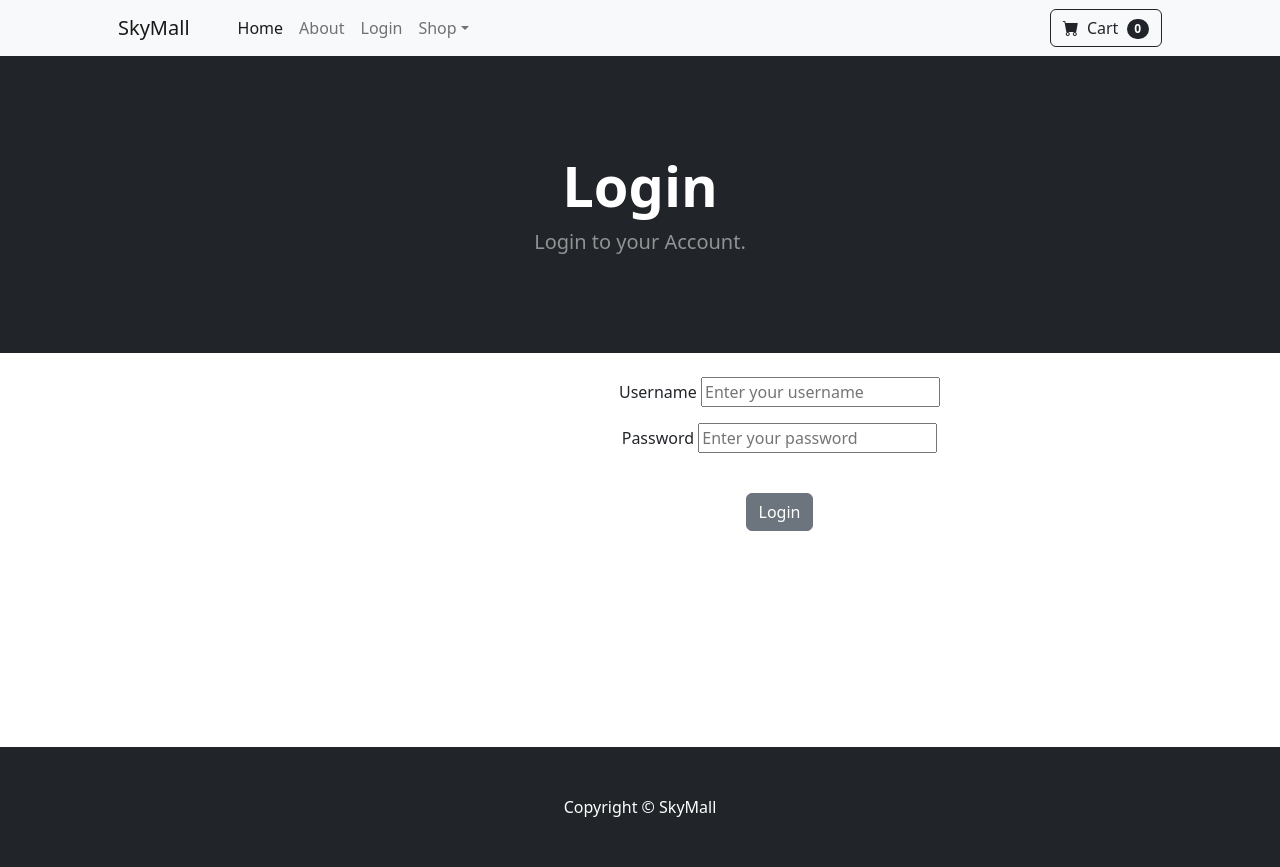
After one commit to cole15sky/Ecommerce-Django, a Django app: page /login/ in a window 1280 px wide. The commit adds this page. Run offline with Django 5.2, Linux system fonts and the light colour scheme; some libraries are stand-ins or nearby versions.

Commit message:
feat: initialize user_login

```diff
--- /dev/null
+++ b/store/templates/login.html
@@ -0,0 +1,44 @@
+
+{% extends 'base.html' %}
+{% block content %}
+
+        <!-- Header-->
+        <header class="bg-dark py-5">
+            <div class="container px-4 px-lg-5 my-5">
+                <div class="text-center text-white">
+                    <h1 class="display-4 fw-bolder">Login </h1>
+                    <p class="lead fw-normal text-white-50 mb-0">Login to your Account. </p>
+                </div>
+            </div>
+        </header>
+        <br>
+
+
+        <div class="container">
+            <div class="row">
+                <center>
+                    <div class="col-md offset-md-3">
+
+                    <form method="POST" action="{% url 'login'%}">
+                        {% csrf_token %}
+                        <div class="mb-3">
+                          <label for="exampleInputEmail1"> Username</label>
+                          <input type="text" name="username" placeholder="Enter your username">
+                        </div>
+                        <div class="mb-3">
+                          <label>Password</label>
+                          <input type="password"  placeholder="Enter your password">
+                        </div>
+                        <br>
+                        <button type="submit" class="btn btn-secondary">Login</button>
+                      </form>
+                    </div>
+                </center>
+            </div>
+        </div>
+
+        <br> <br> <br>
+        <br> <br> <br>
+        <br> <br> <br>
+
+{% endblock %}
--- a/store/templates/navbar.html
+++ b/store/templates/navbar.html
@@ -6,6 +6,17 @@
             <ul class="navbar-nav me-auto mb-2 mb-lg-0 ms-lg-4">
                 <li class="nav-item"><a class="nav-link active" aria-current="page" href="{% url 'home'%}">Home</a></li>
                 <li class="nav-item"><a class="nav-link" href="{% url 'about'%}">About</a></li>
+
+
+
+
+                {% if user.is_authenticated%}
+                <li class="nav-item"><a class="nav-link" href="{% url 'logout'%}">Logout</a></li>
+                {% else %}
+                <li class="nav-item"><a class="nav-link" href="{% url 'login'%}">Login</a></li>
+
+                {% endif %}
+
                 <li class="nav-item dropdown">
                     <a class="nav-link dropdown-toggle" id="navbarDropdown" href="#" role="button" data-bs-toggle="dropdown" aria-expanded="false">Shop</a>
                     <ul class="dropdown-menu" aria-labelledby="navbarDropdown">
--- a/store/urls.py
+++ b/store/urls.py
@@ -5,4 +5,7 @@ from . import views
 urlpatterns = [
    path('',views.home, name='home'),
    path('about/',views.about, name='about'),
+    path('login/',views.login_user, name='login'),
+   path('logout/',views.logout_user, name='logout'),
+
 ]
--- a/store/views.py
+++ b/store/views.py
@@ -1,5 +1,7 @@
 from django.shortcuts import render
 from .models import Product
+from django .contrib.auth import authenticate, login , logout
+from django.contrib import messages
 
 
 def home(request):
@@ -10,3 +12,11 @@ def home(request):
 
 def about(request):
      return render(request,'about.html',{})
+
+
+def login_user(request):
+     return render(request,'login.html',{})
+
+
+def logout_user(request):
+ pass
```
Also changed, not shown: db.sqlite3.
